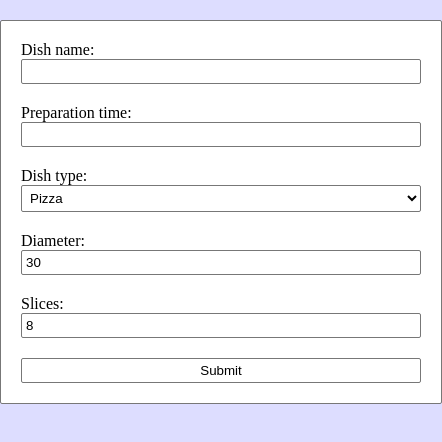
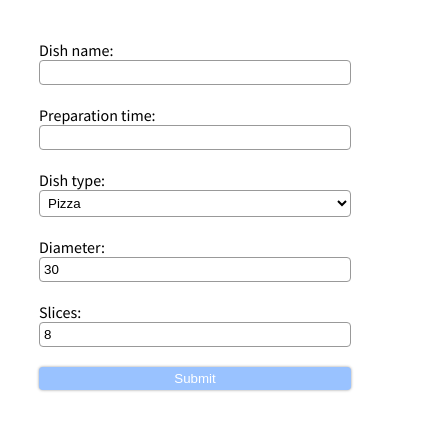
Before and after one commit to felix-lipski/dish-form-task, a React (Create React App) app: page / in a window 390 px wide. Shown: the top 442 px of the page, 442 px wide, since content can reach past the window. Built offline with nearby package versions, Linux system fonts and the light colour scheme.

Commit message:
style: improve styling; add responsive styling

```diff
--- a/src/DishForm.scss
+++ b/src/DishForm.scss
@@ -1,10 +1,14 @@
+@import url(http://fonts.googleapis.com/css?family=Source+Sans+Pro:400italic,700italic,400,700);
+
 $white: white;
 $lgrey: #ddddff;
-$dgrey: #777777;
+$dgrey: #999999;
+$blue: #0066ff;
 
 body,
 html,
 div#root {
+  font-family: "Source Sans Pro", Sans-Serif;
   width: 100%;
   height: 100%;
   margin: 0;
@@ -20,8 +24,9 @@ form {
   display: flex;
   flex-direction: column;
   background-color: $white;
-  border: 1px solid $dgrey;
-  border-radius: 2px;
+  border-radius: 8px;
+  box-shadow: 2px 2px 4px $dgrey;
+
   div.pizza-group {
     display: flex;
     flex-direction: column;
@@ -30,7 +35,6 @@ form {
   input,
   select,
   div.html-duration-picker-wrapper {
-    //margin: 0 0 20px 0;
     width: auto;
   }
   input,
@@ -38,8 +42,35 @@ form {
   div.html-duration-picker {
     background-color: $white;
     border: 1px solid $dgrey;
-    border-radius: 2px;
+    border-radius: 4px;
     padding: 4px;
+  }
+  div.html-duration-picker-wrapper {
+    width: auto !important;
+    div.controls {
+      position: relative;
+      left: -20px !important;
+      height: 13px !important;
+      button {
+        background-color: $white;
+      }
+    }
+  }
+
+  input[type="submit"] {
+    background-color: $blue;
+    color: white;
+    border: none;
+    cursor: pointer;
+    box-shadow: 0 0 3px $dgrey;
+  }
+  input[type="submit"]:hover {
+    background-color: darken($blue, 20%);
+  }
+  input[type="submit"].disabled {
+    background-color: lighten($blue, 30%);
+    color: white;
+    cursor: default;
   }
 
   .error {
@@ -48,3 +79,22 @@ form {
     color: red;
   }
 }
+
+@media only screen and (max-width: 600px) {
+  form {
+    width: 100%;
+    padding: 0;
+    border: none;
+    box-shadow: none;
+  }
+
+  body,
+  html,
+  div#root {
+    background-color: $white;
+  }
+  div#root {
+    width: auto;
+    padding: 20px 10%;
+  }
+}
--- a/src/DishForm.tsx
+++ b/src/DishForm.tsx
@@ -19,7 +19,7 @@ const DishForm = () => {
     handleSubmit,
     control,
     setError,
-    formState: { errors },
+    formState: { errors, isValid },
   } = useForm({ mode: "all" });
 
   const dish_type = useWatch({ control, name: "type", defaultValue: "pizza" });
@@ -77,6 +77,7 @@ const DishForm = () => {
           <input
             type="number"
             step="0.1"
+	    min="0"
             defaultValue="30"
             {...register("diameter", {
               required: fieldRequired,
@@ -141,7 +142,7 @@ const DishForm = () => {
         </>
       ) : null}
 
-      <input type="submit" />
+      <input type="submit" className={!isValid ? "disabled" : undefined} />
     </form>
   );
 };
```
